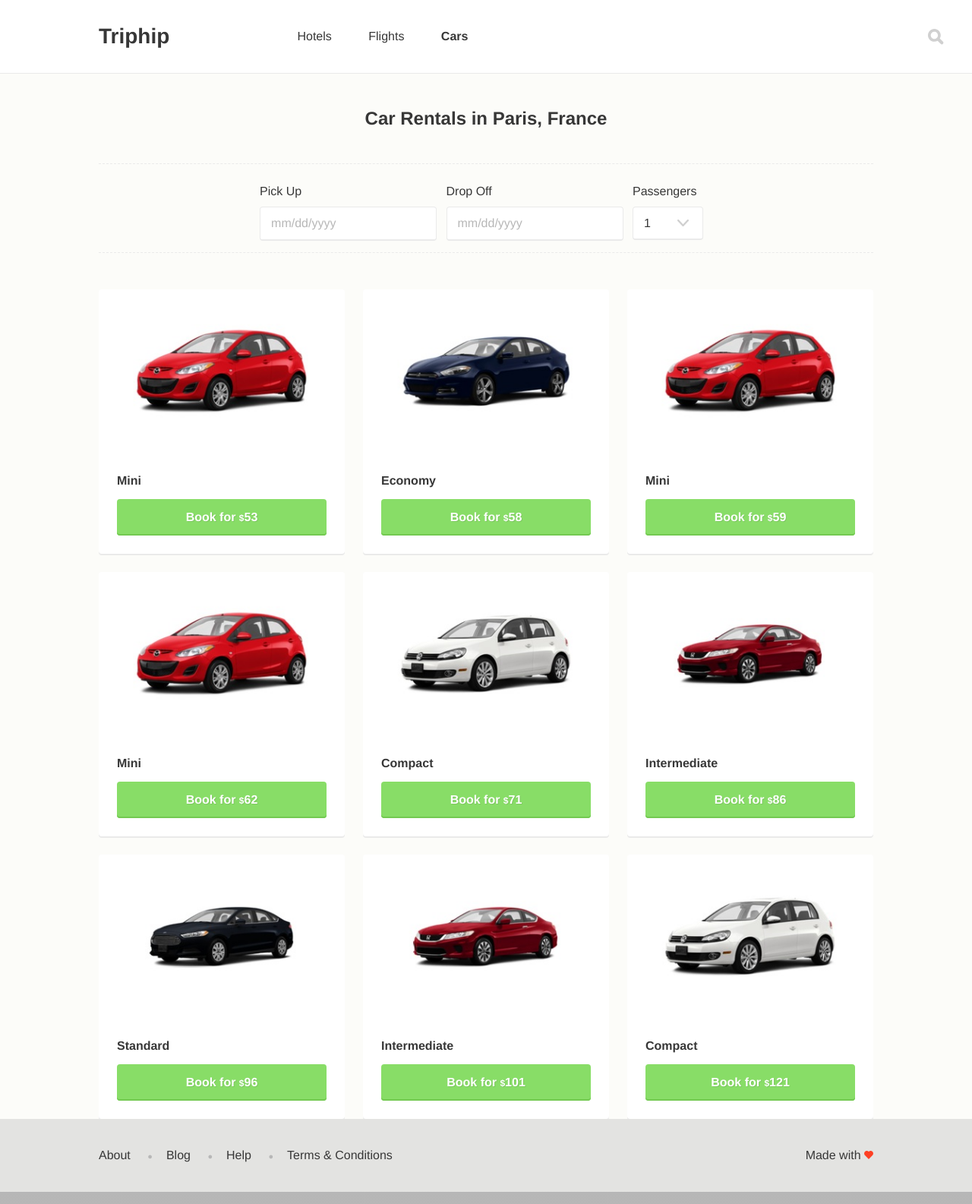
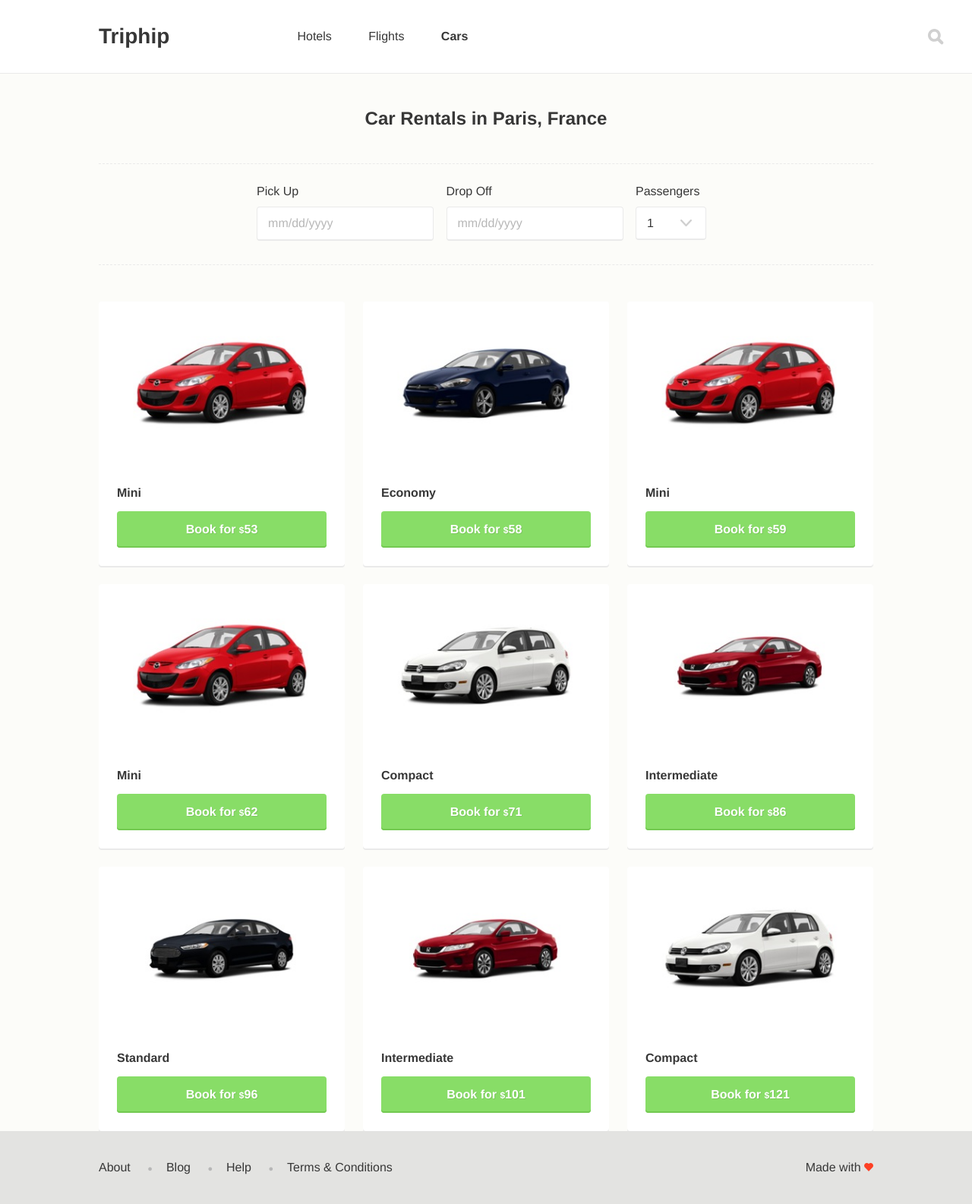
Before and after one commit to cesarfigueroa/triphip, a Jekyll site: the page built from cars/paris.html, in a window 1280 px wide. Shown: the whole page at 76% size. Built offline with Jekyll 4.4.1, drawn with Linux system fonts in a browser that asks for light colours.

Commit message:
Adjust date picker

```diff
--- a/_includes/date-picker.html
+++ b/_includes/date-picker.html
@@ -1,6 +1,6 @@
 <form class="date-picker">
   <fieldset>
-    <ol class="inline-list inline-list--centered">
+    <ol>
       <li>
         <label for="to-date">{{ include.to }}</label>
         <input type="date" id="to-date" placeholder="mm/dd/yyyy" />
--- a/assets/stylesheets/modules/_date-picker.scss
+++ b/assets/stylesheets/modules/_date-picker.scss
@@ -10,6 +10,11 @@
   margin: 0;
 }
 
+.date-picker ol {
+  @extend %list, %clearfix;
+}
+
 .date-picker li {
-  margin-right: $margin-half;
+  margin: 0 $margin-half 1rem 0; // Account for label padding on bottom margin
+  position: relative;
 }
--- a/assets/stylesheets/viewports/_desktop.scss
+++ b/assets/stylesheets/viewports/_desktop.scss
@@ -9,4 +9,5 @@
 
 // Modules
 
+@import 'desktop/modules/date-picker';
 @import 'desktop/modules/search';
--- a/assets/stylesheets/viewports/_tablet_only.scss
+++ b/assets/stylesheets/viewports/_tablet_only.scss
@@ -2,3 +2,7 @@
 .form-list li {
   @include half;
 }
+
+.date-picker li {
+  @include one-third;
+}
--- /dev/null
+++ b/assets/stylesheets/viewports/desktop/modules/_date-picker.scss
@@ -0,0 +1,8 @@
+.date-picker {
+  text-align: center;
+}
+
+.date-picker li {
+  display: inline-block;
+  text-align: left;
+}
```
